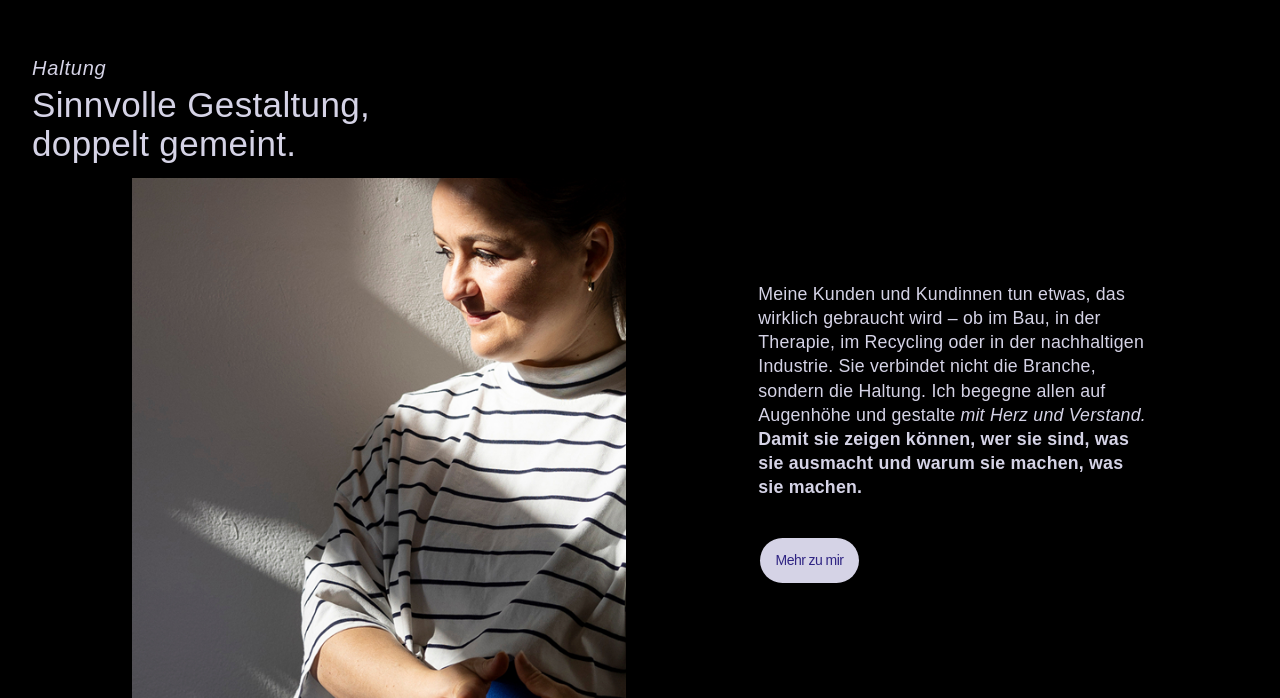
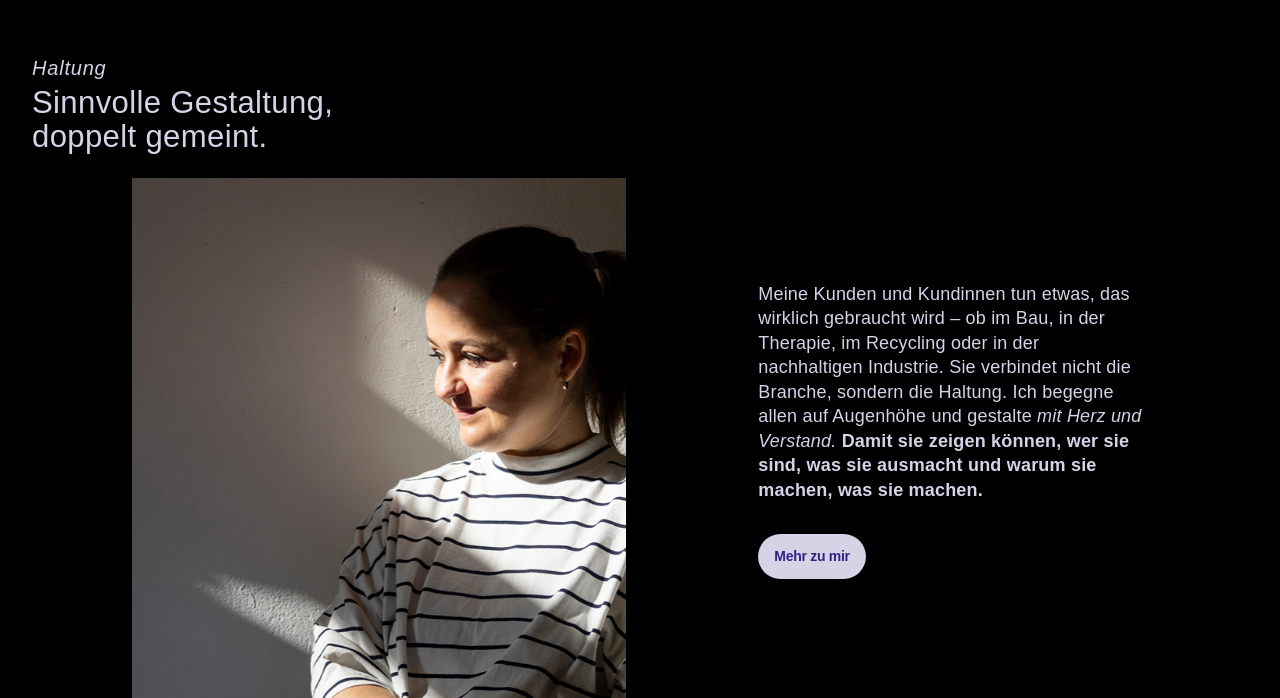
Before and after one commit to jweikinn/weikinn-design, a Next.js app: page / in a window 1280 px wide. Shown: the part 1902-2600 px from the top of the page. Built offline with nearby package versions, Linux system fonts and the light colour scheme; a web font is replaced by a local one.

Commit message:
Refine typography weights/spacing and add scroll zoom to portrait section

```diff
--- a/app/about/page.tsx
+++ b/app/about/page.tsx
@@ -244,7 +244,7 @@ export default function AboutPage() {
             <p
               style={{
                 fontFamily: 'var(--font-sans)',
-                fontWeight: 400,
+                fontWeight: 300,
                 fontSize: px(60, 96),
                 lineHeight: 0.9,
                 letterSpacing: '-0.02em',
@@ -259,7 +259,7 @@ export default function AboutPage() {
                 style={{
                   fontFamily: 'var(--font-sans)',
                   fontWeight: 300,
-                  fontSize: 'clamp(15px, 1.4vw, 18px)',
+                  fontSize: '18px',
                   lineHeight: 1.5,
                   letterSpacing: '0.02em',
                   marginBottom: px(20, 28),
@@ -271,7 +271,7 @@ export default function AboutPage() {
                 style={{
                   fontFamily: 'var(--font-sans)',
                   fontWeight: 300,
-                  fontSize: 'clamp(15px, 1.4vw, 18px)',
+                  fontSize: '18px',
                   lineHeight: 1.5,
                   letterSpacing: '0.02em',
                 }}
@@ -351,7 +351,7 @@ export default function AboutPage() {
                     style={{
                       fontFamily: 'var(--font-sans)',
                       fontWeight: 300,
-                      fontSize: 'clamp(15px, 1.4vw, 18px)',
+                      fontSize: '18px',
                       lineHeight: 1.5,
                       letterSpacing: '0.02em',
                       opacity: 0.5,
--- a/app/globals.css
+++ b/app/globals.css
@@ -59,7 +59,7 @@
   .type-h2 {
     font-family: var(--font-sans);
     font-size: var(--text-headline);
-    font-weight: 400;
+    font-weight: 300;
     line-height: 0.9;
     letter-spacing: var(--tracking-headline);
   }
@@ -99,7 +99,7 @@
   .type-bu-blau {
     font-family: var(--font-sans);
     font-size: var(--text-copy-small);
-    font-weight: 600;
+    font-weight: 700;
     line-height: 1.3;
     letter-spacing: var(--tracking-bu-blau);
     color: var(--accent);
@@ -110,7 +110,7 @@
     font-size: var(--text-button);
     font-weight: 800;
     line-height: 1;
-    letter-spacing: var(--tracking-services);
+    letter-spacing: -0.02em;
   }
   /* Navigation */
   .type-nav {
--- a/components/Navbar.tsx
+++ b/components/Navbar.tsx
@@ -93,7 +93,7 @@ export function Navbar() {
                 fontFamily: 'var(--font-sans)',
                 fontWeight: 800,
                 fontSize: '14px',
-                letterSpacing: '-0.03em',
+                letterSpacing: '-0.02em',
                 padding: '12px 24px',
                 backgroundColor: '#fff',
                 color: '#000',
--- a/components/SectionFour.tsx
+++ b/components/SectionFour.tsx
@@ -204,9 +204,9 @@ export function SectionFour() {
                     backgroundColor: '#6759d7',
                     color: '#d5d3e6',
                     fontFamily: 'var(--font-sans)',
-                    fontWeight: 700,
+                    fontWeight: 800,
                     fontSize: '14px',
-                    letterSpacing: '0.01em',
+                    letterSpacing: '-0.02em',
                     padding: '12px 16px',
                     borderRadius: '24px',
                     border: 'none',
@@ -294,9 +294,9 @@ export function SectionFour() {
                   backgroundColor: '#6759d7',
                   color: '#d5d3e6',
                   fontFamily: 'var(--font-sans)',
-                  fontWeight: 700,
+                  fontWeight: 800,
                   fontSize: px(12, 14),
-                  letterSpacing: '0.01em',
+                  letterSpacing: '-0.02em',
                   padding: `${px(7, 12)} ${px(9, 16)}`,
                   borderRadius: '13px',
                   border: 'none',
--- a/components/SectionSix.tsx
+++ b/components/SectionSix.tsx
@@ -278,7 +278,7 @@ export function SectionSix() {
                         style={{
                           fontFamily: 'var(--font-sans)',
                           fontWeight: 300,
-                          fontSize: 'clamp(15px, 1.4vw, 18px)',
+                          fontSize: '18px',
                           lineHeight: 1.3,
                           letterSpacing: '0.02em',
                           maxWidth: '380px',
--- a/components/SectionThree.tsx
+++ b/components/SectionThree.tsx
@@ -1,8 +1,34 @@
+'use client'
+
+import { useEffect, useRef } from 'react'
+
 const imgPortrait = '/portrait.jpg'
 
 export function SectionThree() {
+  const sectionRef = useRef<HTMLElement>(null)
+  const imgRef     = useRef<HTMLImageElement>(null)
+
+  useEffect(() => {
+    const onScroll = () => {
+      const section = sectionRef.current
+      const img     = imgRef.current
+      if (!section || !img) return
+
+      const rect = section.getBoundingClientRect()
+      const vh   = window.innerHeight
+      // t: 0 when section enters viewport, 1 when section has fully scrolled past
+      const t = Math.max(0, Math.min(1, (vh - rect.top) / (vh + rect.height)))
+      img.style.transform = `scale(${1 + t * 0.08})`
+    }
+
+    window.addEventListener('scroll', onScroll, { passive: true })
+    onScroll()
+    return () => window.removeEventListener('scroll', onScroll)
+  }, [])
+
   return (
     <section
+      ref={sectionRef}
       style={{
         position: 'relative',
         width: '100%',
@@ -40,7 +66,7 @@ export function SectionThree() {
           right: '62%',
           fontFamily: 'var(--font-sans)',
           fontWeight: 500,
-          fontSize: '35px',
+          fontSize: 'clamp(24px, 2.43vw, 35px)',
           lineHeight: 1.1,
           letterSpacing: '0.35px',
           color: '#d5d3e6',
@@ -65,33 +91,41 @@ export function SectionThree() {
       >
         {/* eslint-disable-next-line @next/next/no-img-element */}
         <img
+          ref={imgRef}
           src={imgPortrait}
           alt="Julia Weikinn"
           style={{
             position: 'absolute',
+            inset: 0,
             width: '100%',
-            height: '120.76%',
-            top: '-20.7%',
-            left: 0,
+            height: '100%',
             objectFit: 'cover',
             objectPosition: 'center top',
-            maxWidth: 'none',
+            transformOrigin: 'center top',
+            willChange: 'transform',
           }}
         />
       </div>
 
-      {/* Fließtext — rechte Spalte */}
-      <p
+      {/* Fließtext + CTA — rechte Spalte */}
+      <div
         style={{
           position: 'absolute',
           top: '33%',
           left: '59.24%',
           right: '10.35%',
+          display: 'flex',
+          flexDirection: 'column',
+          gap: '32px',
+        }}
+      >
+        <p
+          style={{
             fontFamily: 'var(--font-sans)',
-          fontWeight: 400,
-          fontSize: '17.762px',
+            fontWeight: 300,
+            fontSize: '18px',
             lineHeight: 1.36,
-          letterSpacing: '0.2082px',
+            letterSpacing: '0.2px',
             color: '#d5d3e6',
             margin: 0,
           }}
@@ -103,7 +137,7 @@ export function SectionThree() {
             style={{
               fontFamily: 'var(--font-display)',
               fontStyle: 'italic',
-            fontWeight: 400,
+              fontWeight: 300,
             }}
           >
             mit Herz und Verstand.{' '}
@@ -113,22 +147,19 @@ export function SectionThree() {
           </strong>
         </p>
 
-      {/* „Mehr zu mir" — CTA-Button */}
         <a
           href="/about"
           style={{
-          position: 'absolute',
-          top: '65%',
-          left: 'calc(58.33% + 13px)',
             display: 'inline-flex',
+            alignSelf: 'flex-start',
             alignItems: 'center',
             justifyContent: 'center',
             background: '#d5d3e6',
             color: '#2f2483',
             fontFamily: 'var(--font-sans)',
-          fontWeight: 500,
+            fontWeight: 800,
             fontSize: '14px',
-          letterSpacing: '-0.56px',
+            letterSpacing: '-0.02em',
             padding: '12px 16px',
             borderRadius: '24px',
             textDecoration: 'none',
@@ -137,6 +168,7 @@ export function SectionThree() {
         >
           Mehr zu mir
         </a>
+      </div>
     </section>
   )
 }
--- a/components/SectionTwo.tsx
+++ b/components/SectionTwo.tsx
@@ -33,7 +33,7 @@ export function SectionTwo() {
             style={{
               fontFamily: 'var(--font-display)',
               fontStyle: 'italic',
-              fontWeight: 200,
+              fontWeight: 300,
               fontSize: 'clamp(56px, 6.87vw, 99px)',
               lineHeight: 1.1,
               letterSpacing: '-0.0098em',
@@ -71,9 +71,9 @@ export function SectionTwo() {
             style={{
               fontFamily: 'var(--font-sans)',
               fontWeight: 700,
-              fontSize: '17.762px',
+              fontSize: '18px',
               lineHeight: 1.36,
-              letterSpacing: '0.2082px',
+              letterSpacing: '0.2px',
               color: '#d5d3e6',
               margin: 0,
             }}
@@ -83,16 +83,16 @@ export function SectionTwo() {
           <p
             style={{
               fontFamily: 'var(--font-sans)',
-              fontWeight: 400,
-              fontSize: '17.762px',
+              fontWeight: 300,
+              fontSize: '18px',
               lineHeight: 1.36,
-              letterSpacing: '0.2082px',
+              letterSpacing: '0.2px',
               color: '#d5d3e6',
               margin: 0,
             }}
           >
             für Unternehmen mit{' '}
-            <span style={{ fontFamily: 'var(--font-display)', fontStyle: 'italic', fontWeight: 400, letterSpacing: '0.8px' }}>
+            <span style={{ fontFamily: 'var(--font-display)', fontStyle: 'italic', fontWeight: 300, letterSpacing: '0.8px' }}>
               Sinn und Haltung,{' '}
               <br />
             </span>
@@ -110,9 +110,9 @@ export function SectionTwo() {
                 background: '#d5d3e6',
                 color: '#2f2483',
                 fontFamily: 'var(--font-sans)',
-                fontWeight: 500,
+                fontWeight: 800,
                 fontSize: '14px',
-                letterSpacing: '-0.56px',
+                letterSpacing: '-0.02em',
                 padding: '12px 16px',
                 borderRadius: '24px',
                 textDecoration: 'none',
```
Also changed, not shown: components/Footer.tsx (+6 -6 lines), components/SectionFive.tsx (+46 -47 lines). Lines whose indentation alone changed are shown as unchanged.
